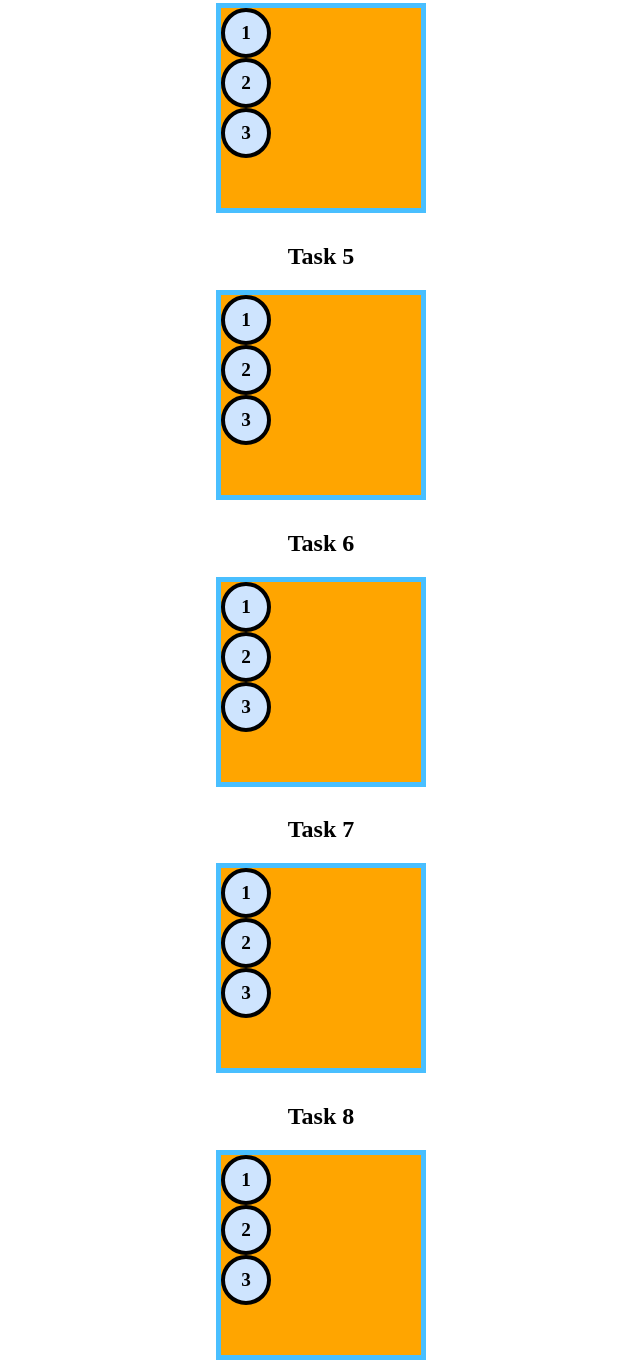
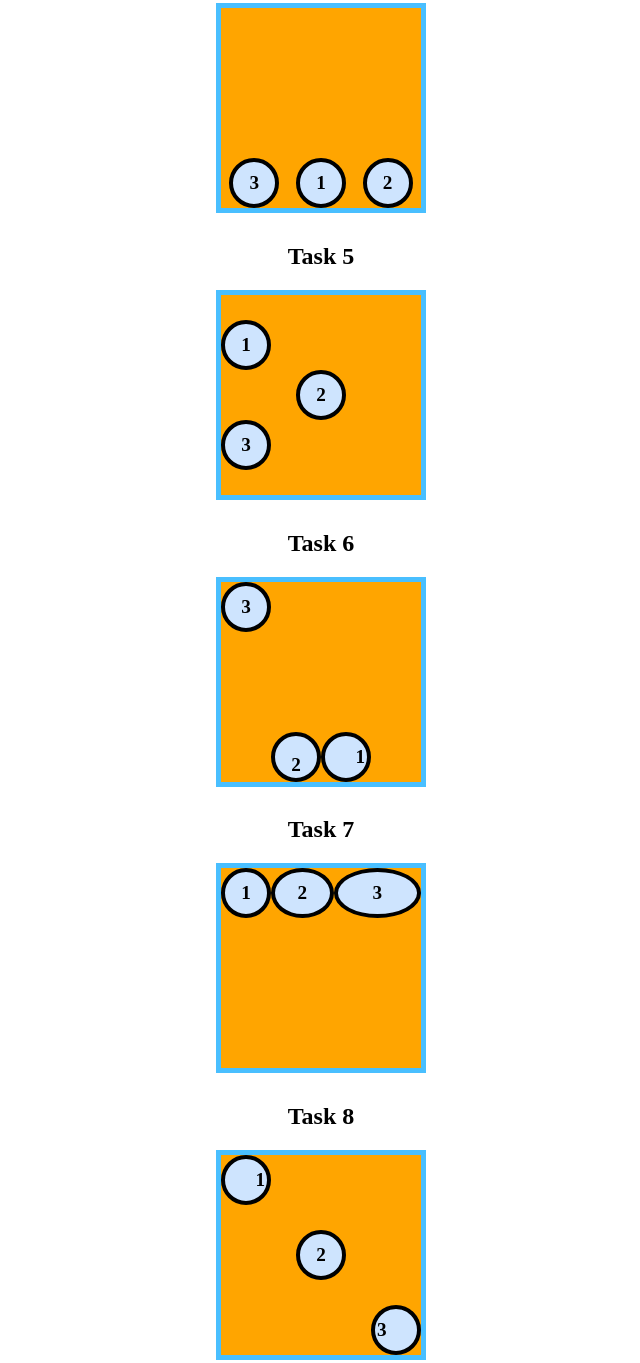
Before and after one commit to bloominstituteoftechnology/module-project-html-and-css-iii-schwartz2023, a plain HTML site: page index.html in a window 1280 px wide. Shown: the part 1230-2593 px from the top of the page, without its empty margins (319-959 px from the left). Drawn offline with Linux system fonts and the light colour scheme.

Commit message:
finished

```diff
--- a/index.html
+++ b/index.html
@@ -56,22 +56,97 @@
     */
 
     /* 👉 Task 1 - [HINT] only the flex container needs to be manipulated */
+    #flexContainer1 {
+  display: flex;
+  flex-direction: row;
+  justify-content: space-around;
+    }
 
     /* 👉 Task 2 - [HINT] the flex container needs to change direction */
+    #flexContainer2 {
+      display: flex;
+  flex-direction: column;
+  justify-content: space-between;
+  align-items: center;
+}
+    /* 👉 Task 3 - [HINT] the flex direction can be reversed */
+    #flexContainer3 {
+      display: flex;
+  flex-direction: column-reverse;
+  justify-content: flex-end;
+  align-items: flex-end;
+}
+    /* 👉 Task 4 - [HINT] the flex items need a new order */
+    #flexContainer4 {
+  display: flex;
+  flex-direction: row;
+  justify-content: space-around;
+  align-items: flex-end;
+}
+#flexContainer4 .flexItem:nth-child(1) {
+  order: 2; /* Change the order value to 2 */
+}
+#flexContainer4 .flexItem:nth-child(2) {
+  order: 3; /* Change the order value to 3 */
+}
+#flexContainer4 .flexItem:nth-child(3) {
+  order: 1; /* Change the order value to 1 */
+}
+    /* 👉 Task 5 - [HINT] research align-self */
+#flexContainer5 {
+  display: flex;
+  flex-direction: column;
+  justify-content: center;
 
-    /* 👉 Task 3 - [HINT] the flex direction can be reversed */
-
-    /* 👉 Task 4 - [HINT] the flex items need a new order */
-
-    /* 👉 Task 5 - [HINT] research align-self */
-
+}
+#flexContainer5 .flexItem:nth-child(2) {
+  align-self: center;
+}
     /* 👉 Task 6 - [HINT] flex items can be flex containers */
-
+    #flexContainer6 {
+      display: flex;
+  flex-direction: row-reverse;
+  justify-content: flex-end;
+  align-items: flex-end;
+}
+#flexContainer6 .flexItem:nth-child(1) {
+  justify-content: flex-end;
+}
+#flexContainer6 .flexItem:nth-child(2) {
+align-items: flex-end;
+}
+#flexContainer6 .flexItem:nth-child(3) {
+  align-self: flex-start
+}
     /* 👉 Task 7 - [HINT] research flex-grow */
-
+    #flexContainer7 {
+  display: flex;
+  flex-direction: row;
+  justify-content: space-around;
+}
+#flexContainer7 .flexItem:nth-child(1) {
+  flex-shrink: 2;
+}
+#flexContainer7 .flexItem:nth-child(2) {
+  flex-grow: 1;
+}
+#flexContainer7 .flexItem:nth-child(3) {
+  flex-grow: 3;
+}
     /* 👉 Task 8 - [HINT] you got this! */
-
-
+    #flexContainer8 {
+  display: flex;
+  justify-content: space-between;
+}
+#flexContainer8 .flexItem:nth-child(1) {
+  justify-content: flex-end;
+}
+#flexContainer8 .flexItem:nth-child(2) {
+  align-self: center;
+}
+#flexContainer8 .flexItem:nth-child(3) {
+  align-self: flex-end;
+  justify-content: flex-start;
     /*
     👉 Part 2 of 2 👈
     Revisit the Module Project of HTML & CSS II and re-style it using Flexbox.
```
